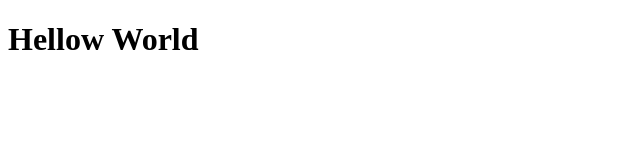
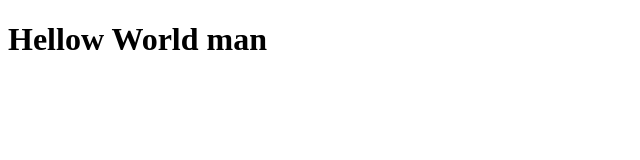
Before and after one commit to bisratgm/appleWebSite, a plain HTML site: page index.html in a window 1280 px wide. Shown: the whole page, without its empty margins (0-640 px from the left). Drawn offline with Linux system fonts and the light colour scheme.

Commit message:
Update index.html

```diff
--- a/index.html
+++ b/index.html
@@ -6,6 +6,6 @@
     <title>Document</title>
   </head>
   <body>
-    <h1>Hellow World</h1>
+    <h1>Hellow World man</h1>
   </body>
 </html>
```
